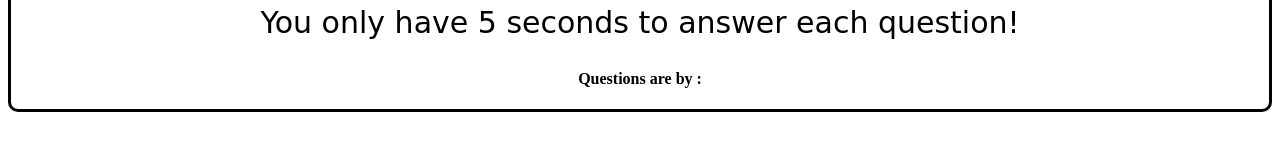
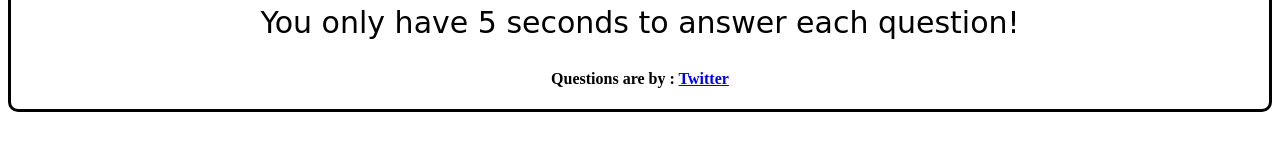
Before and after one commit to aegb/erxc, a plain HTML site: page index.html in a window 1280 px wide. Shown: the part 244-394 px from the top of the page. Drawn offline with Linux system fonts and the light colour scheme; a web font is replaced by a local one.

Commit message:
Update index.html

```diff
--- a/index.html
+++ b/index.html
@@ -15,6 +15,6 @@
 		</div>
 		<script src="javascript.js"></script>
 		<p>You only have 5 seconds to answer each question!</p>
-		<h4>Questions are by : <a href="https://twitter.com/ItsFastTalk"> </a></h4>
+		<h4>Questions are by : <a href="https://twitter.com/ItsFastTalk"> Twitter </a></h4>
 	</body>
 </html>
```
